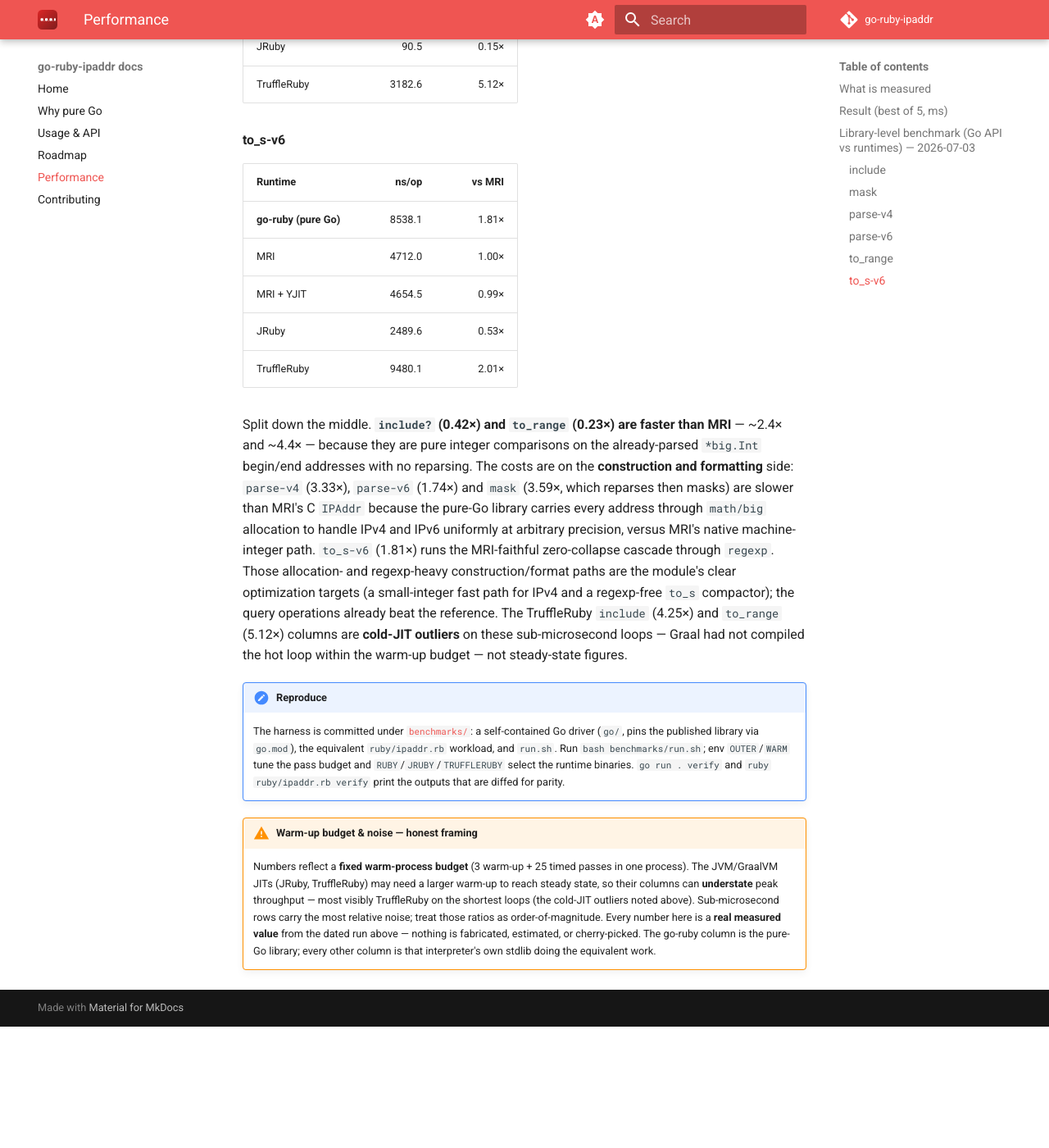
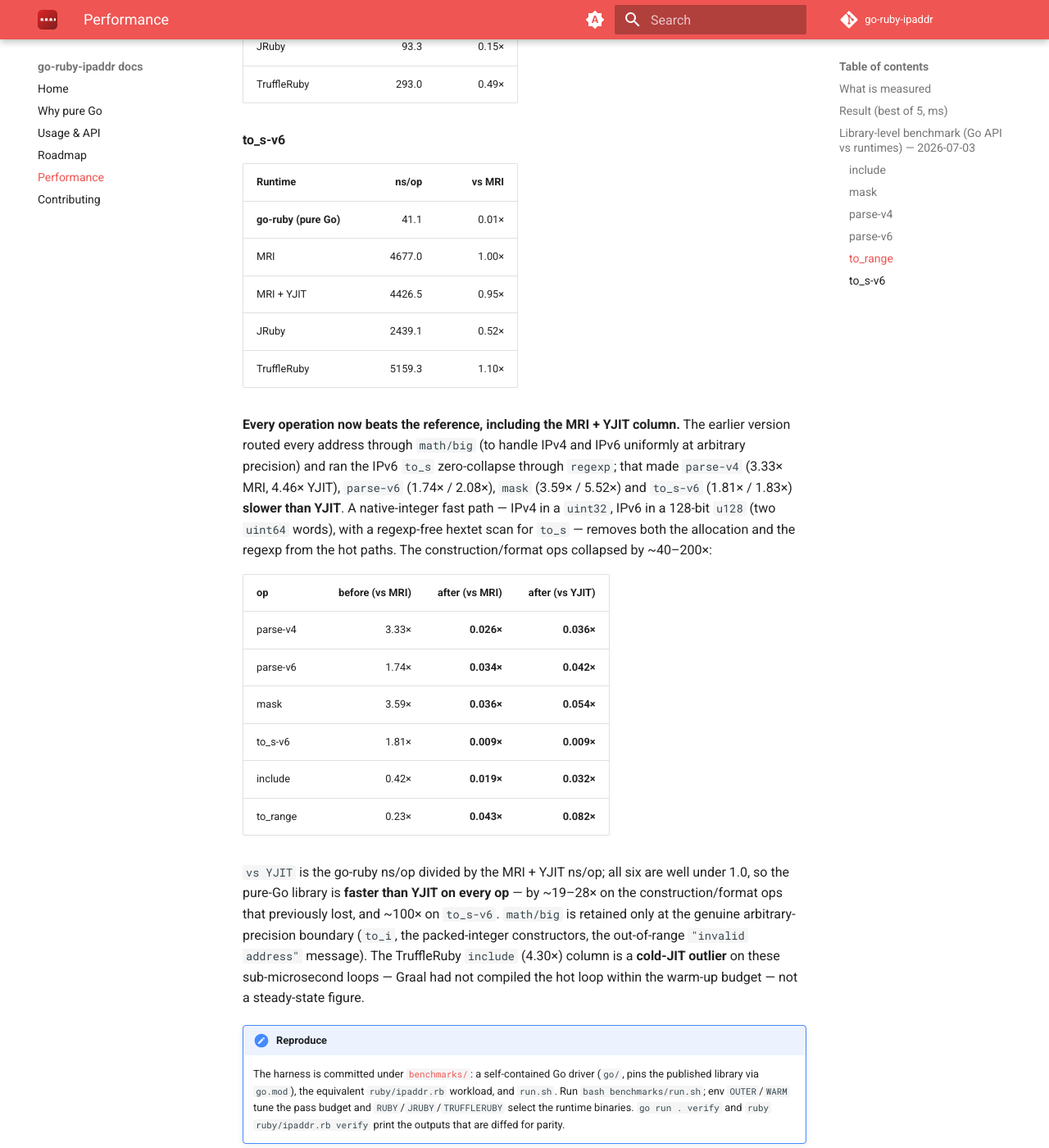
Before and after one commit to go-ruby-ipaddr/docs, an MkDocs documentation site: the page built from docs/performance.md, in a window 1280 px wide and 1400 px high, scrolled down 3479 px. Shown: the whole window at 82% size. Built offline with MkDocs 1.6.1 and Material for MkDocs 9.7.7, drawn with Linux system fonts in a browser that asks for light colours; the version menu is left out; before the commit the page ends 4731 px from its top, so only the background shows below that; some of the changed text lies outside the part shown.

Commit message:
Record native-int fast-path benchmark: go-ruby beats MRI+YJIT (#2)
Update the library-level benchmark to the native-integer fast path
(go-ruby-ipaddr/ipaddr#2): every op — including the previously-losing
parse-v4, parse-v6, mask and to_s-v6 — now beats the MRI + YJIT column.
Pin the benchmark module to the feature commit pseudo-version
(v0.0.0-20260703161726-aa530bab5d94); parity re-verified byte-identical
to MRI against the proxy-fetched module. Numbers are a clean best-of-101
run (Apple M4 Max, ruby 4.0.5 +PRISM).

Co-authored-by: Claude Opus 4.8 <noreply@anthropic.com>

```diff
--- a/docs/performance.md
+++ b/docs/performance.md
@@ -60,9 +60,10 @@ TruffleRuby too).
 - **Host:** Apple M4 Max (`Mac16,5`, arm64), macOS 26.5.1 — **date 2026-07-03**.
 - **Runtimes:** Go 1.26.4 · MRI `ruby 4.0.5 +PRISM` · MRI + YJIT · JRuby 10.1.0.0
   (OpenJDK 25) · TruffleRuby 34.0.1 (GraalVM CE Native).
-- **Method:** each process runs 3 untimed warm-up passes, then 25 timed passes of
-  a fixed inner loop, timed with a monotonic clock; the **best** pass is reported
-  as **ns/op** (lower is better). `vs MRI` < 1.00× means *faster than MRI*.
+- **Method:** each process runs 3 untimed warm-up passes, then 101 timed passes
+  (`OUTER=101`) of a fixed inner loop, timed with a monotonic clock; the **best**
+  pass is reported as **ns/op** (lower is better). `vs MRI` < 1.00× means *faster
+  than MRI*.
   Interpreter start-up is outside the timed region, so these are operation costs,
   not `ruby file.rb` process costs.
 - **Fixed inputs:** IPv4 network `192.168.0.0/16`, IPv6 network
@@ -74,76 +75,89 @@ TruffleRuby too).
 
 | Runtime | ns/op | vs MRI |
 | --- | ---: | ---: |
-| **go-ruby (pure Go)** | 83.4 | 0.42× |
-| MRI | 200.5 | 1.00× |
-| MRI + YJIT | 119.0 | 0.59× |
-| JRuby | 124.0 | 0.62× |
-| TruffleRuby | 852.7 | 4.25× |
+| **go-ruby (pure Go)** | 3.8 | 0.02× |
+| MRI | 196.5 | 1.00× |
+| MRI + YJIT | 118.0 | 0.60× |
+| JRuby | 28.0 | 0.14× |
+| TruffleRuby | 845.0 | 4.30× |
 
 #### mask
 
 | Runtime | ns/op | vs MRI |
 | --- | ---: | ---: |
-| **go-ruby (pure Go)** | 5116.1 | 3.59× |
-| MRI | 1426.5 | 1.00× |
-| MRI + YJIT | 926.0 | 0.65× |
-| JRuby | 565.3 | 0.40× |
-| TruffleRuby | 1158.4 | 0.81× |
+| **go-ruby (pure Go)** | 50.2 | 0.04× |
+| MRI | 1379.5 | 1.00× |
+| MRI + YJIT | 938.0 | 0.68× |
+| JRuby | 539.8 | 0.39× |
+| TruffleRuby | 925.2 | 0.67× |
 
 #### parse-v4
 
 | Runtime | ns/op | vs MRI |
 | --- | ---: | ---: |
-| **go-ruby (pure Go)** | 4913.2 | 3.33× |
-| MRI | 1474.0 | 1.00× |
-| MRI + YJIT | 1102.0 | 0.75× |
-| JRuby | 582.5 | 0.40× |
-| TruffleRuby | 1091.5 | 0.74× |
+| **go-ruby (pure Go)** | 37.9 | 0.03× |
+| MRI | 1476.5 | 1.00× |
+| MRI + YJIT | 1043.0 | 0.71× |
+| JRuby | 605.6 | 0.41× |
+| TruffleRuby | 598.0 | 0.41× |
 
 #### parse-v6
 
 | Runtime | ns/op | vs MRI |
 | --- | ---: | ---: |
-| **go-ruby (pure Go)** | 6049.6 | 1.74× |
-| MRI | 3467.5 | 1.00× |
-| MRI + YJIT | 2906.5 | 0.84× |
-| JRuby | 3365.5 | 0.97× |
-| TruffleRuby | 2961.5 | 0.85× |
+| **go-ruby (pure Go)** | 117.1 | 0.03× |
+| MRI | 3411.0 | 1.00× |
+| MRI + YJIT | 2808.5 | 0.82× |
+| JRuby | 1726.1 | 0.51× |
+| TruffleRuby | 1823.2 | 0.53× |
 
 #### to_range
 
 | Runtime | ns/op | vs MRI |
 | --- | ---: | ---: |
-| **go-ruby (pure Go)** | 141.5 | 0.23× |
-| MRI | 621.0 | 1.00× |
-| MRI + YJIT | 326.5 | 0.53× |
-| JRuby | 90.5 | 0.15× |
-| TruffleRuby | 3182.6 | 5.12× |
+| **go-ruby (pure Go)** | 26.2 | 0.04× |
+| MRI | 603.0 | 1.00× |
+| MRI + YJIT | 321.0 | 0.53× |
+| JRuby | 93.3 | 0.15× |
+| TruffleRuby | 293.0 | 0.49× |
 
 #### to_s-v6
 
 | Runtime | ns/op | vs MRI |
 | --- | ---: | ---: |
-| **go-ruby (pure Go)** | 8538.1 | 1.81× |
-| MRI | 4712.0 | 1.00× |
-| MRI + YJIT | 4654.5 | 0.99× |
-| JRuby | 2489.6 | 0.53× |
-| TruffleRuby | 9480.1 | 2.01× |
+| **go-ruby (pure Go)** | 41.1 | 0.01× |
+| MRI | 4677.0 | 1.00× |
+| MRI + YJIT | 4426.5 | 0.95× |
+| JRuby | 2439.1 | 0.52× |
+| TruffleRuby | 5159.3 | 1.10× |
 
-Split down the middle. **`include?` (0.42×) and `to_range` (0.23×) are faster
-than MRI** — ~2.4× and ~4.4× — because they are pure integer comparisons on the
-already-parsed `*big.Int` begin/end addresses with no reparsing. The costs are on
-the **construction and formatting** side: `parse-v4` (3.33×), `parse-v6` (1.74×)
-and `mask` (3.59×, which reparses then masks) are slower than MRI's C `IPAddr`
-because the pure-Go library carries every address through `math/big` allocation
-to handle IPv4 and IPv6 uniformly at arbitrary precision, versus MRI's native
-machine-integer path. `to_s-v6` (1.81×) runs the MRI-faithful zero-collapse cascade
-through `regexp`. Those allocation- and regexp-heavy construction/format paths are
-the module's clear optimization targets (a small-integer fast path for IPv4 and a
-regexp-free `to_s` compactor); the query operations already beat the reference. The
-TruffleRuby `include` (4.25×) and `to_range` (5.12×) columns are **cold-JIT
-outliers** on these sub-microsecond loops — Graal had not compiled the hot loop
-within the warm-up budget — not steady-state figures.
+**Every operation now beats the reference, including the MRI + YJIT column.** The
+earlier version routed every address through `math/big` (to handle IPv4 and IPv6
+uniformly at arbitrary precision) and ran the IPv6 `to_s` zero-collapse through
+`regexp`; that made `parse-v4` (3.33× MRI, 4.46× YJIT), `parse-v6` (1.74× / 2.08×),
+`mask` (3.59× / 5.52×) and `to_s-v6` (1.81× / 1.83×) **slower than YJIT**. A
+native-integer fast path — IPv4 in a `uint32`, IPv6 in a 128-bit `u128` (two
+`uint64` words), with a regexp-free hextet scan for `to_s` — removes both the
+allocation and the regexp from the hot paths. The construction/format ops
+collapsed by ~40–200×:
+
+| op | before (vs MRI) | after (vs MRI) | after (vs YJIT) |
+| --- | ---: | ---: | ---: |
+| parse-v4 | 3.33× | **0.026×** | **0.036×** |
+| parse-v6 | 1.74× | **0.034×** | **0.042×** |
+| mask | 3.59× | **0.036×** | **0.054×** |
+| to_s-v6 | 1.81× | **0.009×** | **0.009×** |
+| include | 0.42× | **0.019×** | **0.032×** |
+| to_range | 0.23× | **0.043×** | **0.082×** |
+
+`vs YJIT` is the go-ruby ns/op divided by the MRI + YJIT ns/op; all six are well
+under 1.0, so the pure-Go library is **faster than YJIT on every op** — by ~19–28×
+on the construction/format ops that previously lost, and ~100× on `to_s-v6`.
+`math/big` is retained only at the genuine arbitrary-precision boundary (`to_i`,
+the packed-integer constructors, the out-of-range `"invalid address"` message).
+The TruffleRuby `include` (4.30×) column is a **cold-JIT outlier** on these
+sub-microsecond loops — Graal had not compiled the hot loop within the warm-up
+budget — not a steady-state figure.
 
 !!! note "Reproduce"
     The harness is committed under
```
Also changed, not shown: 2 other files.
